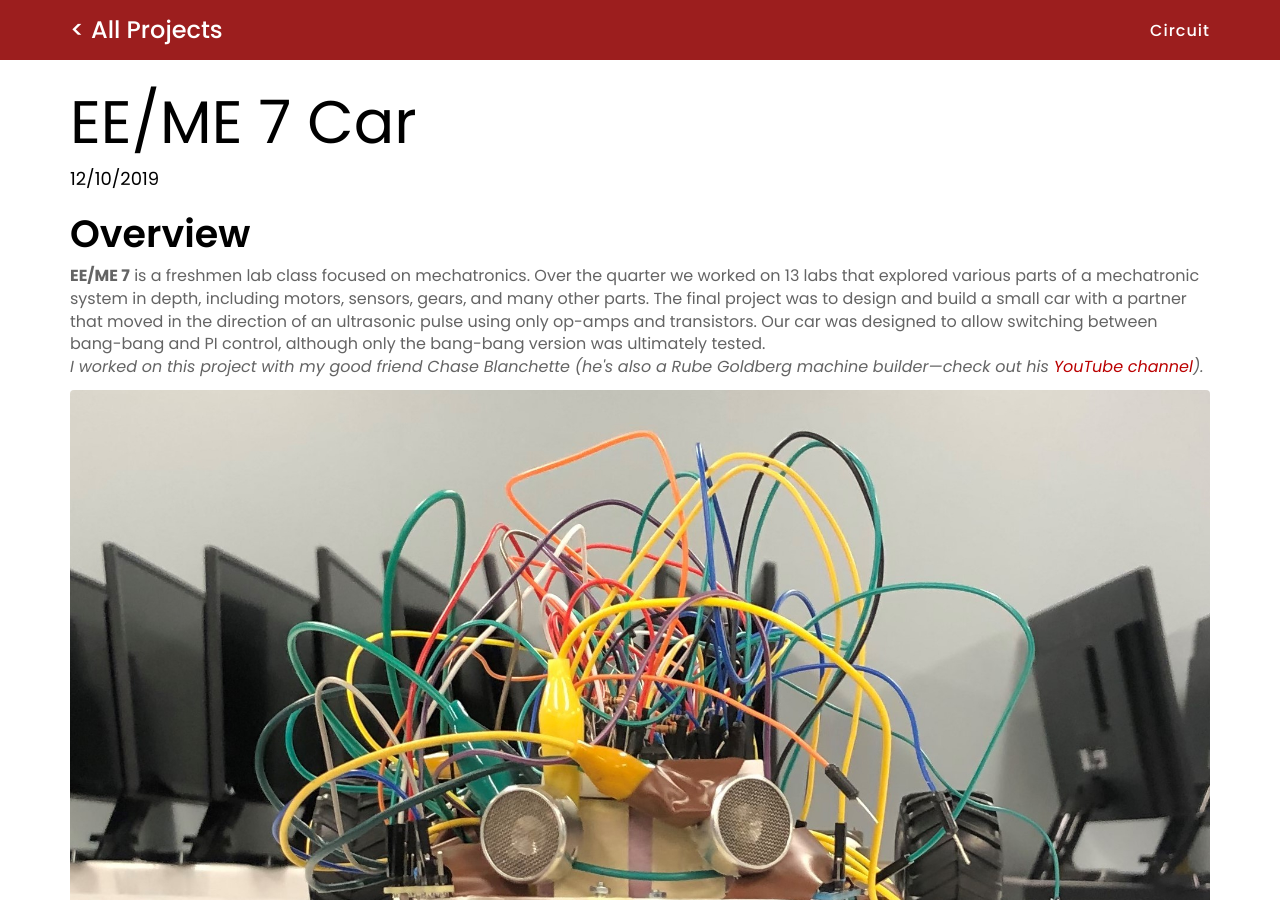
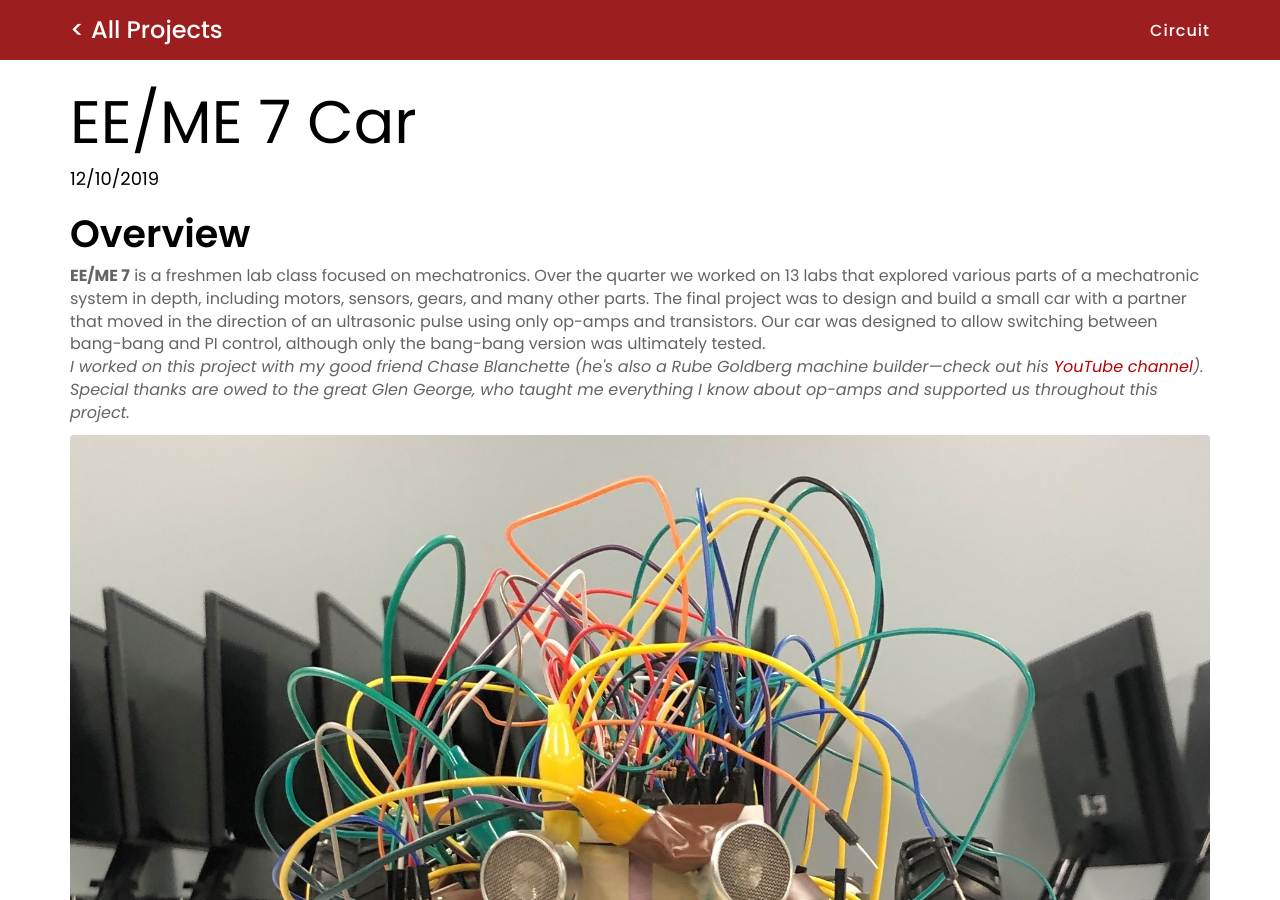
Before and after one commit to lopenguin/old-website, a Jekyll site: the page built from projects/ee-7.html, in a window 1280 px wide and 900 px high. Built offline with Jekyll 4.4.1, drawn with Linux system fonts in a browser that asks for light colours; nearby versions of some CDN libraries.

Commit message:
Added an important acknowledgement

```diff
--- a/projects/ee-7.html
+++ b/projects/ee-7.html
@@ -13,7 +13,7 @@ main:
     slug: ""
     body: "
             <b>EE/ME 7</b> is a freshmen lab class focused on mechatronics. Over the quarter we worked on 13 labs that explored various parts of a mechatronic system in depth, including motors, sensors, gears, and many other parts. The final project was to design and build a small car with a partner that moved in the direction of an ultrasonic pulse using only op-amps and transistors. Our car was designed to allow switching between bang-bang and PI control, although only the bang-bang version was ultimately tested.
-            <p><i>I worked on this project with my good friend Chase Blanchette (he's also a Rube Goldberg machine builder—check out his <a href=\"https://www.youtube.com/channel/UCdEAt5IDfLv6bSPWCmB-DfQ\" target=\"_blank\">YouTube channel</a>).</i></p>
+            <p><i>I worked on this project with my good friend Chase Blanchette (he's also a Rube Goldberg machine builder—check out his <a href=\"https://www.youtube.com/channel/UCdEAt5IDfLv6bSPWCmB-DfQ\" target=\"_blank\">YouTube channel</a>). Special thanks are owed to the great Glen George, who taught me everything I know about op-amps and supported us throughout this project.</i></p>
             <img src=\"/assets/img/works/EE-ME_7.jpg\">
           "
   - h1: "Circuit"
```
